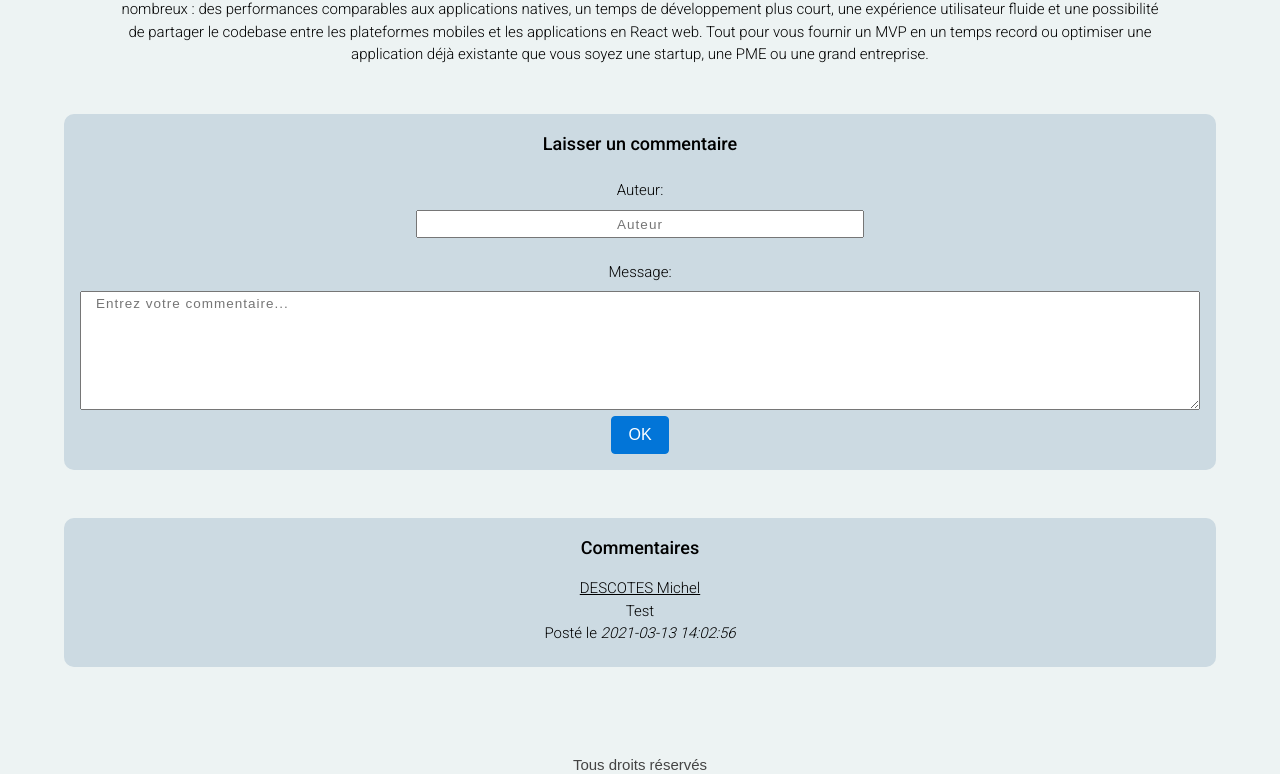
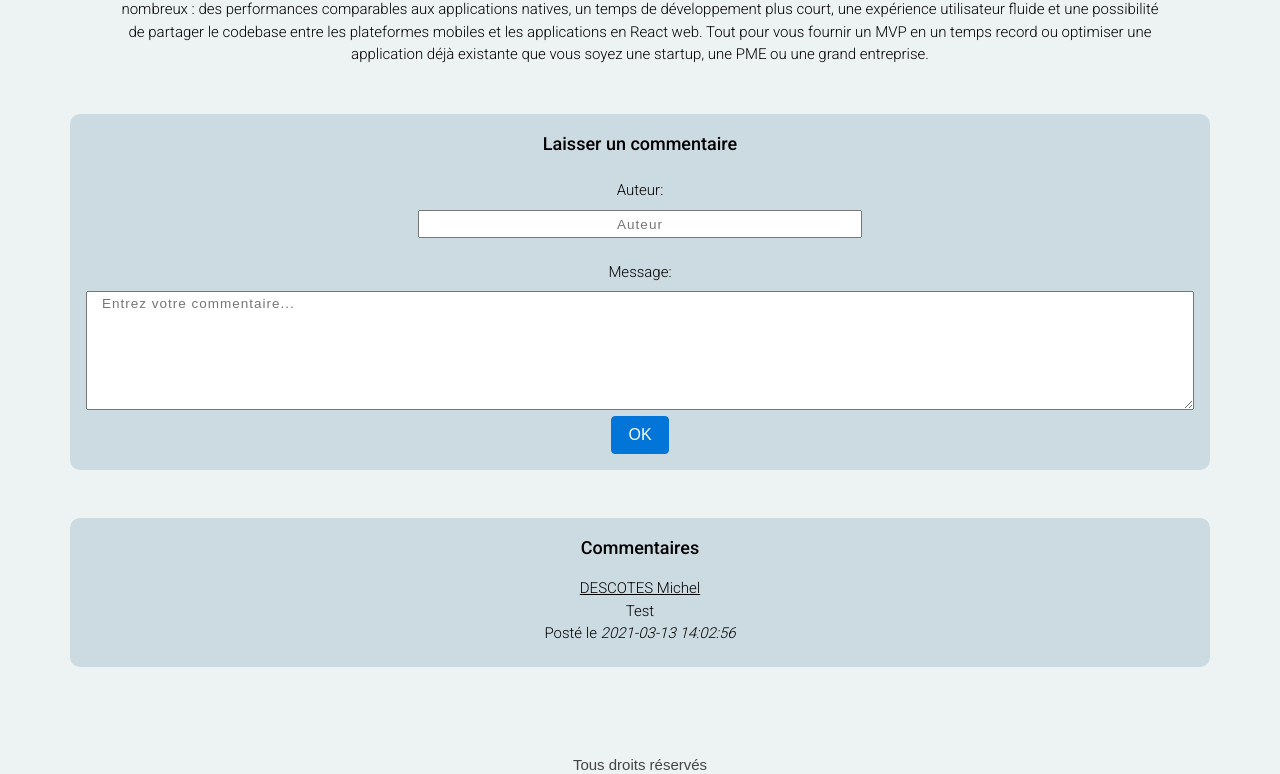
Before and after one commit to Durocortorum/Blog-TP5, a PHP site: a page that uses views/viewOnePost.php in a window 1280 px wide. Shown: the part 2406-3180 px from the top of the page. Run offline with PHP 8.4, Linux system fonts and the light colour scheme; data comes from the database, SQL or seed files in the repository; some web fonts are replaced.

Commit message:
correction via codacy

```diff
--- a/public/layout-1/css/styles.css
+++ b/public/layout-1/css/styles.css
@@ -228,10 +228,10 @@ header .logo img {
   width: auto;
 }
 
-header .main-menu {
+/* header .main-menu {
   display: inline-block;
   float: left;
-}
+} */
 
 header .main-menu > li {
   float: left;
@@ -258,14 +258,14 @@ header .visible.main-menu {
 
 /* SEARCH AREA */
 
-header .src-area {
+/* header .src-area {
   position: relative;
   height: 60px;
   width: 50%;
   float: right;
   display: inline-block;
   background: #f5f7f6;
-}
+} */
 
 header .src-area .src-input {
   position: absolute;
--- a/views/viewOnePost.php
+++ b/views/viewOnePost.php
@@ -20,7 +20,7 @@
                 </div>
     </section>
 
-    <section class="container text-center p-3" style="border-radius: 10px; width:90%; background-color:#ccdae2">
+    <section class="container text-center p-3" style="border-radius: 10px; background-color:#ccdae2">
         <h4><b>Laisser un commentaire</b></h4>
         <form method="post" action="post&view=1&id=<?= $_GET['id'] ?> ">
             </br>
@@ -65,7 +65,7 @@
         </form>
     </section>
 
-    <section class="container text-center mt-5 mb-3" style="border-radius: 10px; width:90%; background-color:#ccdae2">
+    <section class="container text-center mt-5 mb-3" style="border-radius: 10px; background-color:#ccdae2">
 
         <h4 class="p-3"><b>Commentaires</b></h4>
         <?php
--- a/views/viewUpdatePost.php
+++ b/views/viewUpdatePost.php
@@ -2,7 +2,7 @@
 
 </div>
 
-<section class="blog-area section">
+<section class="container blog-area section">
     <h2>Modifier Post</h2><br />
     <h3><?= $post->title() ?></h3><br />
     <h5><?= $post->author() ?></h3>
```
